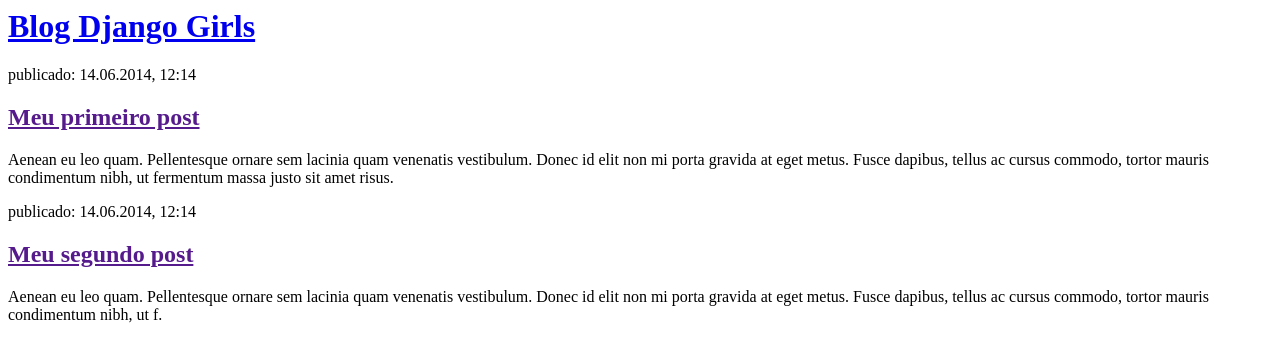
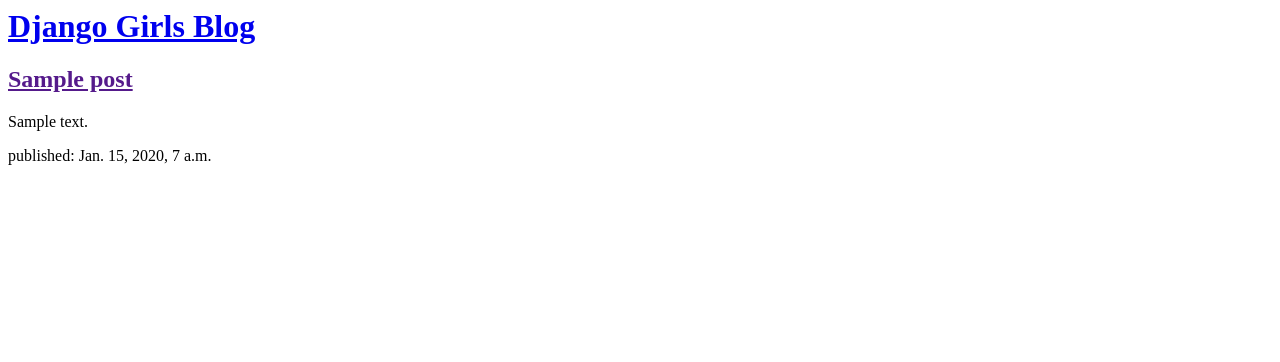
Before and after one commit to rafael-0o/blog-django, a Django app: page / in a window 1280 px wide. Shown: the top 362 px of the page. Run offline with Django 5.2, Linux system fonts and the light colour scheme; tables that the repository leaves empty hold one stand-in row (values such as "Sample post").

Commit message:
feat: Modified templates to display posts from database

```diff
--- a/blog/templates/blog/post_list.html
+++ b/blog/templates/blog/post_list.html
@@ -1,22 +1,21 @@
 <html>
+
 <head>
     <title>Blog Django Girls</title>
 </head>
+
 <body>
     <div>
-            <h1><a href="/">Blog Django Girls</a></h1>
+        <h1><a href="/">Django Girls Blog</a></h1>
     </div>
 
+    {% for post in posts %}
     <div>
-            <p>publicado: 14.06.2014, 12:14</p>
-            <h2><a href="">Meu primeiro post</a></h2>
-            <p>Aenean eu leo quam. Pellentesque ornare sem lacinia quam venenatis vestibulum. Donec id elit non mi porta gravida at eget metus. Fusce dapibus, tellus ac cursus commodo, tortor mauris condimentum nibh, ut fermentum massa justo sit amet risus.</p>
+        <h2><a href="">{{ post.title }}</a></h2>
+        <p>{{ post.text }}</p>
+        <p>published: {{ post.published_date }}</p>
     </div>
+    {% endfor %}
+</body>
 
-        <div>
-            <p>publicado: 14.06.2014, 12:14</p>
-            <h2><a href="">Meu segundo post</a></h2>
-            <p>Aenean eu leo quam. Pellentesque ornare sem lacinia quam venenatis vestibulum. Donec id elit non mi porta gravida at eget metus. Fusce dapibus, tellus ac cursus commodo, tortor mauris condimentum nibh, ut f.</p>
-        </div>
-    </body>
 </html>
--- a/blog/views.py
+++ b/blog/views.py
@@ -1,6 +1,9 @@
 from django.shortcuts import render
+from django.utils import timezone
+from .models import Post
 
 # Create your views here.
 
 def post_list(request):
-    return render(request, 'blog/post_list.html',{})
+    posts=Post.objects.all().order_by('-created_date')
+    return render(request, 'blog/post_list.html',{'posts': posts})
```
Lines whose indentation alone changed are shown as unchanged.
